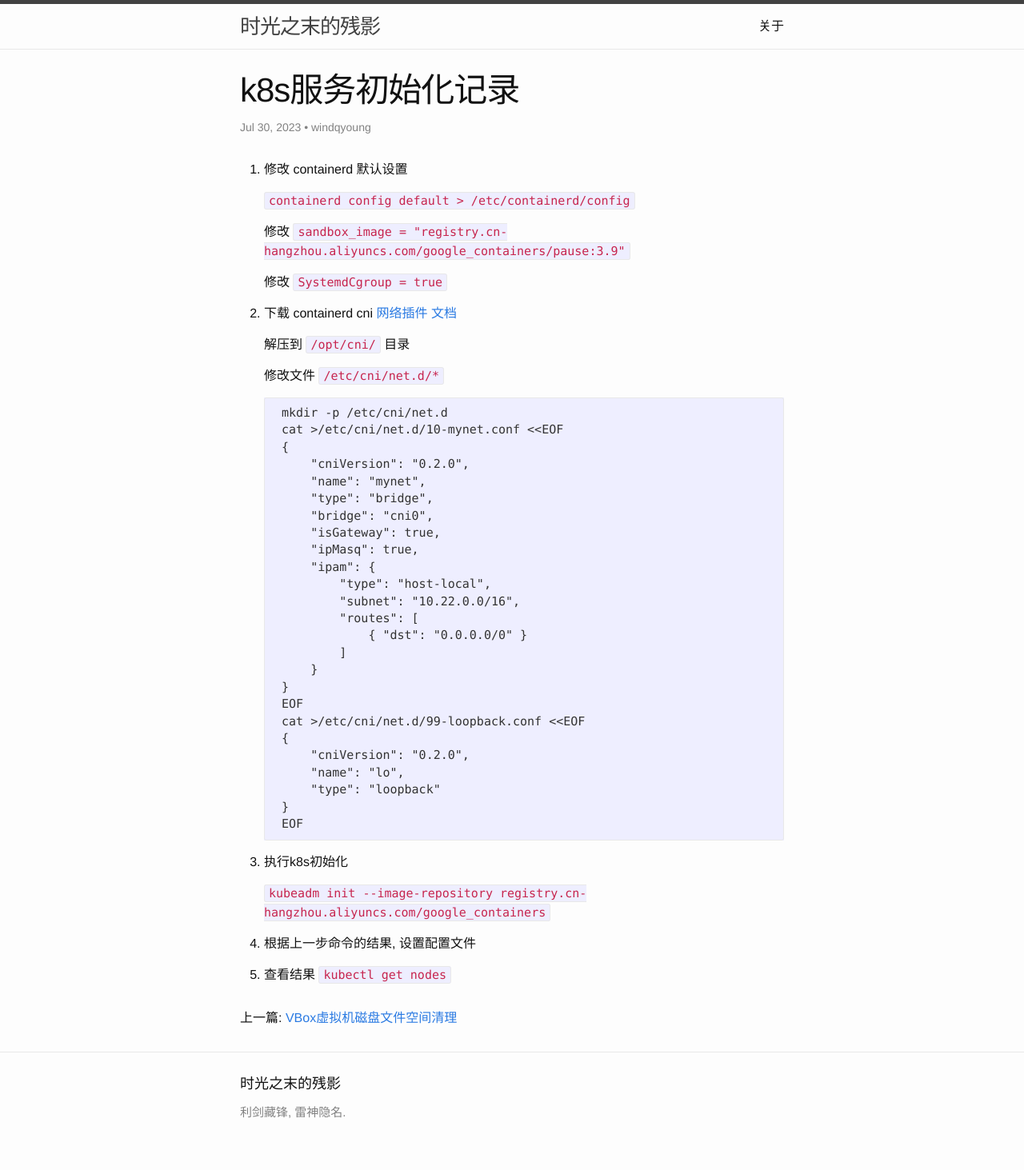
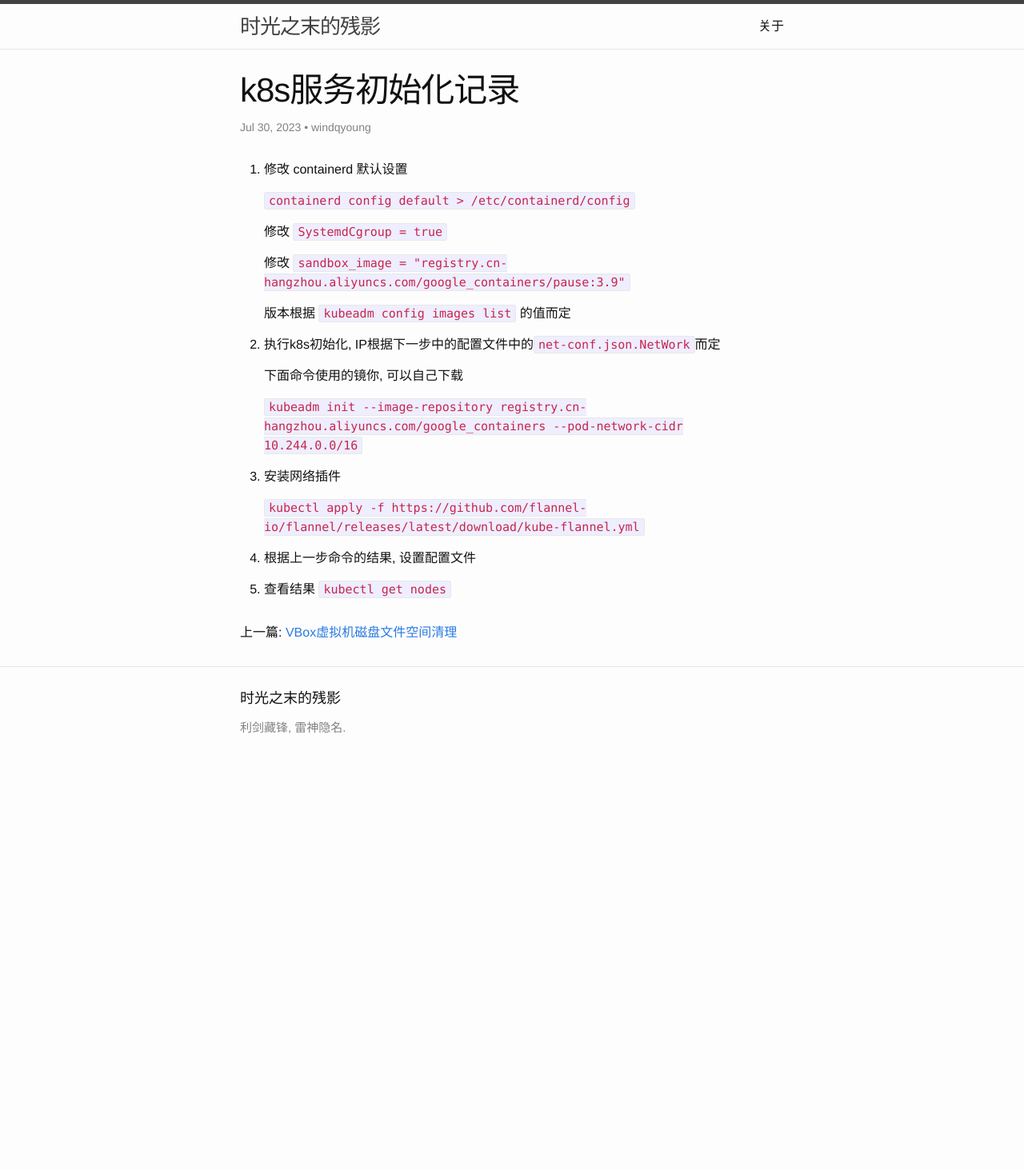
Before and after one commit to windqyoung/windqyoung.github.io, a Jekyll site: the page built from _posts/2023-07-30-k8s-init.md, in a window 1280 px wide. Shown: the whole page at 80% size. Built offline with Jekyll 4.4.1, drawn with Linux system fonts in a browser that asks for light colours; nearby versions of some CDN libraries; after the commit the page ends 981 px from its top, so only the background shows below that.

Commit message:
修改k8s安装记录

````diff
--- a/_posts/2023-07-30-k8s-init.md
+++ b/_posts/2023-07-30-k8s-init.md
@@ -7,46 +7,22 @@ title: k8s服务初始化记录
 
     `containerd config default > /etc/containerd/config`
 
+    修改 `SystemdCgroup = true`
+
     修改 `sandbox_image = "registry.cn-hangzhou.aliyuncs.com/google_containers/pause:3.9"`
 
-    修改 `SystemdCgroup = true`
+    版本根据 `kubeadm config images list` 的值而定
 
-2. 下载 containerd cni [网络插件](https://github.com/containernetworking/plugins/releases) [文档](https://github.com/containernetworking/cni)
 
-    解压到 `/opt/cni/` 目录
+2. 执行k8s初始化, IP根据下一步中的配置文件中的`net-conf.json.NetWork`而定
 
-    修改文件 `/etc/cni/net.d/*`
-    ```
-    mkdir -p /etc/cni/net.d
-    cat >/etc/cni/net.d/10-mynet.conf <<EOF
-    {
-        "cniVersion": "0.2.0",
-        "name": "mynet",
-        "type": "bridge",
-        "bridge": "cni0",
-        "isGateway": true,
-        "ipMasq": true,
-        "ipam": {
-            "type": "host-local",
-            "subnet": "10.22.0.0/16",
-            "routes": [
-                { "dst": "0.0.0.0/0" }
-            ]
-        }
-    }
-    EOF
-    cat >/etc/cni/net.d/99-loopback.conf <<EOF
-    {
-        "cniVersion": "0.2.0",
-        "name": "lo",
-        "type": "loopback"
-    }
-    EOF
-    ```
+    下面命令使用的镜你, 可以自己下载
 
-3. 执行k8s初始化
+    `kubeadm init --image-repository registry.cn-hangzhou.aliyuncs.com/google_containers --pod-network-cidr 10.244.0.0/16`
 
-    `kubeadm init --image-repository registry.cn-hangzhou.aliyuncs.com/google_containers`
+3. 安装网络插件
+
+    `kubectl apply -f https://github.com/flannel-io/flannel/releases/latest/download/kube-flannel.yml`
 
 4. 根据上一步命令的结果, 设置配置文件
 
````
